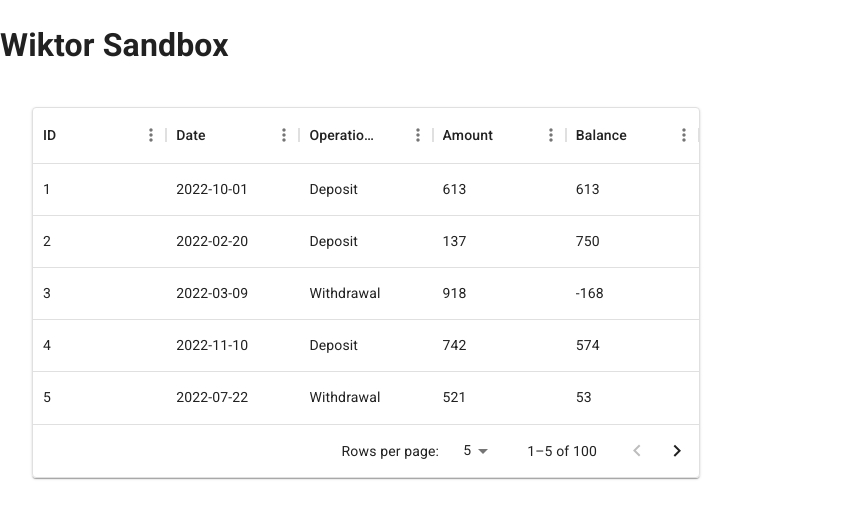
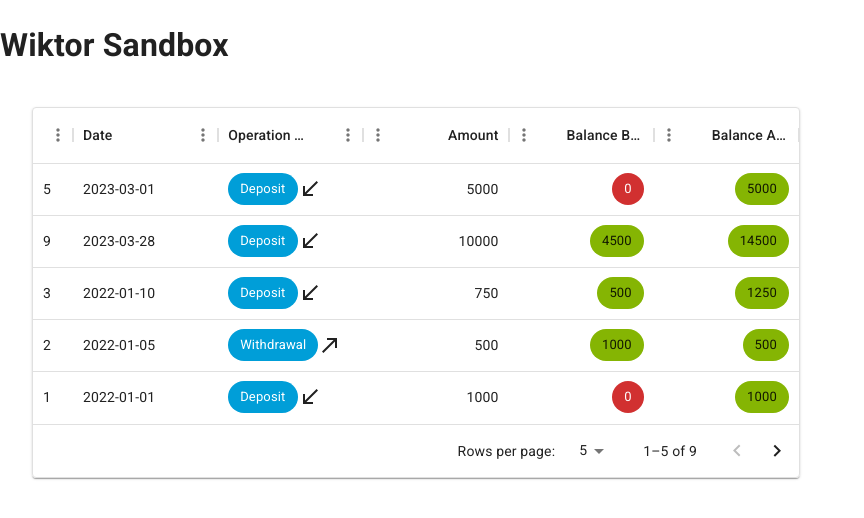
Before and after one commit to PZ-CTB/ctb-frontend, a React (Create React App) app: page /sandbox/wiktor in a window 1280 px wide. Shown: the top 518 px of the page, without its empty margins (0-864 px from the left). Built offline with nearby package versions, Linux system fonts and the light colour scheme.

Commit message:
add colored chips to datagrid

```diff
--- a/package.json
+++ b/package.json
@@ -15,6 +15,7 @@
     "axios": "^1.3.4",
     "eslint-import-resolver-typescript": "^3.5.3",
     "immer": "^9.0.19",
+    "lodash": "^4.17.21",
     "react": "^18.2.0",
     "react-dom": "^18.2.0",
     "react-hook-form": "^7.43.3",
@@ -66,6 +67,7 @@
     "@testing-library/react": "^13.4.0",
     "@testing-library/user-event": "^13.5.0",
     "@types/jest": "^27.5.2",
+    "@types/lodash": "^4.14.192",
     "@types/node": "^16.18.13",
     "@types/react": "^18.0.28",
     "@types/react-dom": "^18.0.11",
--- a/src/sandbox/wiktor/HistoryTable.tsx
+++ b/src/sandbox/wiktor/HistoryTable.tsx
@@ -1,12 +1,15 @@
+import CallMadeIcon from '@mui/icons-material/CallMade';
+import CallReceivedIcon from '@mui/icons-material/CallReceived';
+import Chip from '@mui/material/Chip/Chip';
 import Paper from '@mui/material/Paper';
-import { DataGrid, GridColDef } from '@mui/x-data-grid';
+import { DataGrid, GridColDef, GridRenderCellParams } from '@mui/x-data-grid';
 import React from 'react';
 import styled from 'styled-components'; // useTheme
 
 import { HistoryTableData } from './sampleHistoryTableData';
 
 const Container = styled.div`
-  max-width: 700px;
+  max-width: 800px;
   padding: 1rem;
   margin: 1rem;
 `;
@@ -19,16 +22,64 @@ const Table: React.FC<TableProps> = (props) => {
   //   const classes = useStyles();
 
   const columns: GridColDef[] = [
-    { field: 'id', headerName: 'ID', width: 30, flex: 1 },
+    { field: 'id', headerName: 'ID', flex: 1, maxWidth: 40 },
     { field: 'date', headerName: 'Date', width: 100, flex: 1 },
     {
       field: 'operationType',
       headerName: 'Operation Type',
       width: 150,
       flex: 1,
+      renderCell: (params: GridRenderCellParams) => (
+        <>
+          <Chip label={params.value} color="info" />
+          {params.value === 'Deposit' ? (
+            <CallReceivedIcon></CallReceivedIcon>
+          ) : (
+            <CallMadeIcon></CallMadeIcon>
+          )}
+        </>
+      ),
     },
-    { field: 'amount', headerName: 'Amount', width: 100, flex: 1 },
-    { field: 'balance', headerName: 'Balance', width: 100, flex: 1 },
+    {
+      field: 'amount',
+      headerName: 'Amount',
+      width: 100,
+      flex: 1,
+      headerAlign: 'right',
+      align: 'right',
+    },
+    {
+      field: 'balanceBefore',
+      headerName: 'Balance Before',
+      width: 100,
+      flex: 1,
+      renderCell: (params: GridRenderCellParams) => (
+        <>
+          <Chip
+            label={params.value}
+            color={params.value > 0 ? 'success' : 'error'}
+          />
+        </>
+      ),
+      headerAlign: 'right',
+      align: 'right',
+    },
+    {
+      field: 'balanceAfter',
+      headerName: 'Balance After',
+      width: 100,
+      flex: 1,
+      renderCell: (params: GridRenderCellParams) => (
+        <>
+          <Chip
+            label={params.value}
+            color={params.value > 0 ? 'success' : 'error'}
+          />
+        </>
+      ),
+      headerAlign: 'right',
+      align: 'right',
+    },
   ];
 
   return (
--- a/src/sandbox/wiktor/sampleHistoryTableData.ts
+++ b/src/sandbox/wiktor/sampleHistoryTableData.ts
@@ -1,42 +1,87 @@
-const generateData = (): HistoryTableData[] => {
-  const data = [];
+import * as _ from 'lodash';
 
-  for (let i = 1; i <= 100; i++) {
-    const date = new Date(
-      2022,
-      Math.floor(Math.random() * 12),
-      Math.floor(Math.random() * 28) + 1
-    )
-      .toISOString()
-      .slice(0, 10);
-    const operationType = Math.random() > 0.5 ? 'Deposit' : 'Withdrawal';
-    const amount = Math.floor(Math.random() * 1000) + 1;
-    const balance: number =
-      i === 1
-        ? amount
-        : data[i - 2].balance +
-          (operationType === 'Deposit' ? amount : -amount);
-
-    data.push({
-      id: i,
-      date,
-      operationType,
-      amount,
-      balance,
-    });
-  }
-
-  return data;
-};
+const data: HistoryTableData[] = _.shuffle([
+  {
+    id: 1,
+    date: '2022-01-01',
+    operationType: 'Deposit',
+    amount: 1000,
+    balanceBefore: 0,
+    balanceAfter: 1000,
+  },
+  {
+    id: 2,
+    date: '2022-01-05',
+    operationType: 'Withdrawal',
+    amount: 500,
+    balanceBefore: 1000,
+    balanceAfter: 500,
+  },
+  {
+    id: 3,
+    date: '2022-01-10',
+    operationType: 'Deposit',
+    amount: 750,
+    balanceBefore: 500,
+    balanceAfter: 1250,
+  },
+  {
+    id: 4,
+    date: '2022-01-15',
+    operationType: 'Withdrawal',
+    amount: 250,
+    balanceBefore: 1250,
+    balanceAfter: 1000,
+  },
+  {
+    id: 5,
+    date: '2023-03-01',
+    operationType: 'Deposit',
+    amount: 5000,
+    balanceBefore: 0,
+    balanceAfter: 5000,
+  },
+  {
+    id: 6,
+    date: '2023-03-07',
+    operationType: 'Withdrawal',
+    amount: 1000,
+    balanceBefore: 5000,
+    balanceAfter: 4000,
+  },
+  {
+    id: 7,
+    date: '2023-03-14',
+    operationType: 'Deposit',
+    amount: 2500,
+    balanceBefore: 4000,
+    balanceAfter: 6500,
+  },
+  {
+    id: 8,
+    date: '2023-03-21',
+    operationType: 'Withdrawal',
+    amount: 2000,
+    balanceBefore: 6500,
+    balanceAfter: 4500,
+  },
+  {
+    id: 9,
+    date: '2023-03-28',
+    operationType: 'Deposit',
+    amount: 10000,
+    balanceBefore: 4500,
+    balanceAfter: 14500,
+  },
+]);
 
 export type HistoryTableData = {
   id: number;
   date: string;
   operationType: string;
   amount: number;
-  balance: number;
+  balanceBefore: number;
+  balanceAfter: number;
 };
 
-const data = generateData();
-
 export default data;
```
Also changed, not shown: 1 other file (tests, documents, lock files or other folders).
